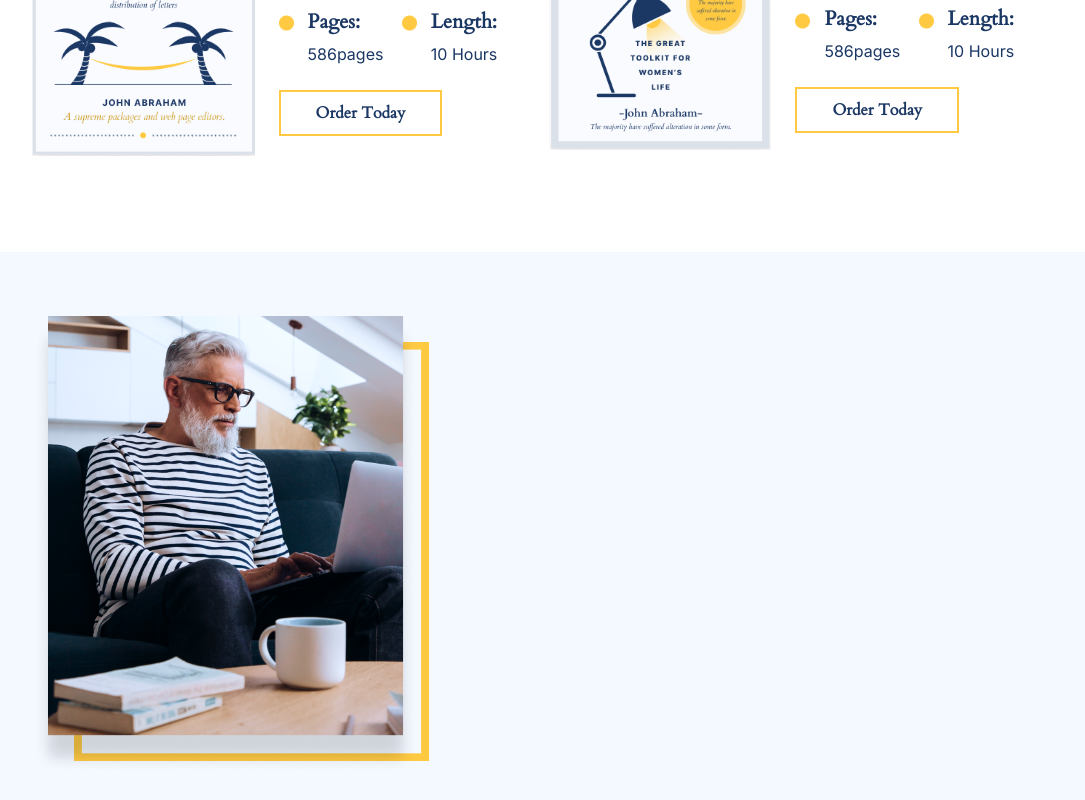
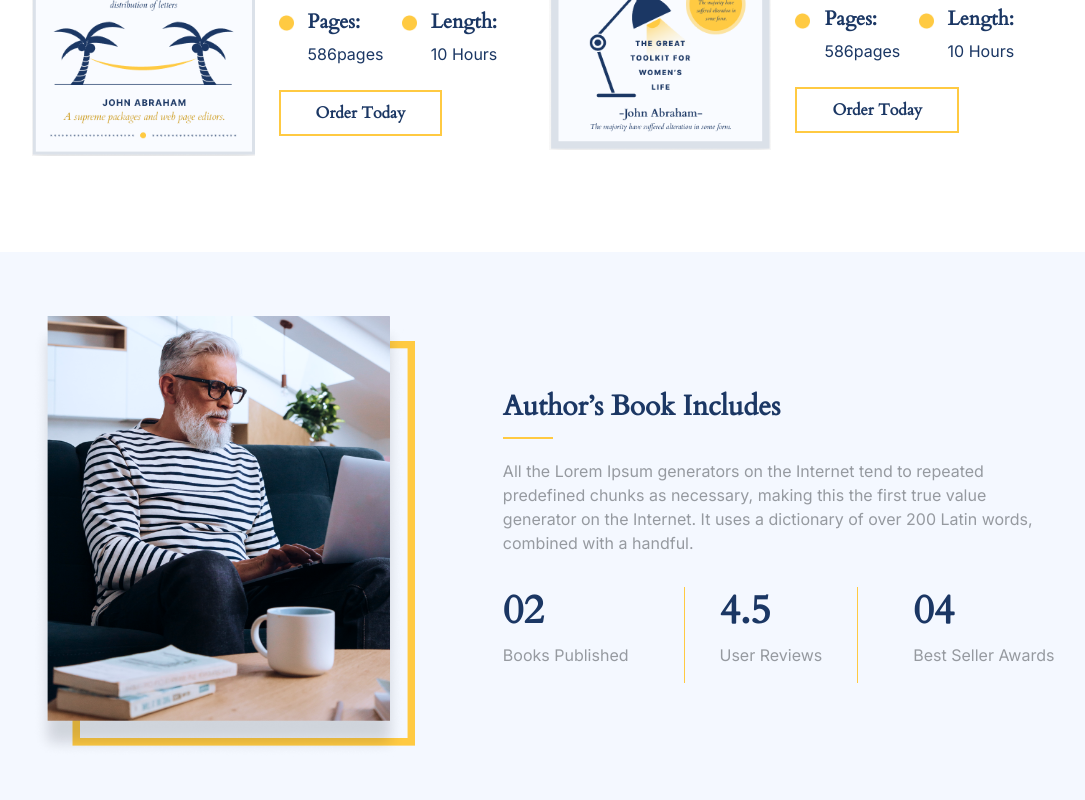
Before and after one commit to KiritoEM/PAGE-BOOK, a React (Create React App) app: page / in a window 1280 px wide. Shown: the part 1131-1931 px from the top of the page, without its empty margins (115-1200 px from the left). Built offline with nearby package versions, Linux system fonts and the light colour scheme.

Commit message:
add counter

```diff
--- a/src/components/About.tsx
+++ b/src/components/About.tsx
@@ -3,7 +3,7 @@ import AboutContent from "./about/AboutContent";
 const About = (): JSX.Element => {
   return (
     <section id="about">
-      <div className="row">
+      <div className="row gx-5">
         <div className="col-5">
           <div className="section-cover">
             <img src="/image/about.png" alt="" />
--- a/src/components/about/AboutContent.tsx
+++ b/src/components/about/AboutContent.tsx
@@ -1,9 +1,40 @@
-const AboutContent = () : JSX.Element => {
-    return (
-        <div className="section-content">
+interface Icount {
+  count: string;
+  text: string;
+  id?: string;
+}
 
-        </div>
-    );
+const AboutContent = (): JSX.Element => {
+  const aboutCount: Icount[] = [
+    { count: "02", text: "Books Published", id: "count-1" },
+    { count: "4.5", text: "User Reviews", id: "count-2" },
+    { count: "04", text: "Best Seller Awards", id: "count-3" },
+  ];
+
+  return (
+    <div className="section-content">
+      <div className="title">
+        <h3>Author’s Book Includes</h3>
+        <div className="line"></div>
+      </div>
+      <div className="text">
+        <p>
+          All the Lorem Ipsum generators on the Internet tend to repeated
+          predefined chunks as necessary, making this the first true value
+          generator on the Internet. It uses a dictionary of over 200 Latin
+          words, combined with a handful.
+        </p>
+      </div>
+      <div className="counter">
+        {aboutCount.map((item, index) => (
+          <div className="item" id={item.id}>
+            <h1>{item.count}</h1>
+            <p>{item.text}</p>
+          </div>
+        ))}
+      </div>
+    </div>
+  );
 };
 
 export default AboutContent;
--- a/src/styles/Home/about/about.scss
+++ b/src/styles/Home/about/about.scss
@@ -1,4 +1,4 @@
-#about{
+#about {
     width: 100%;
     overflow: hidden;
     height: max-content;
@@ -7,14 +7,81 @@
     padding-bottom: 4rem;
     @include container;
 
-     .section-cover{
+    .section-cover {
         width: 100%;
         height: 100%;
 
-         img{
+        img {
             width: 100%;
             height: 100%;
             object-fit: contain;
-         }
-     }
+        }
+    }
+
+    .section-content {
+        margin-left: 40px;
+        height: 100%;
+        width: 100%;
+        display: flex;
+        flex-direction: column;
+        justify-content: center;
+
+        .title {
+            h3 {
+                color: $color-primary;
+                font-family: $font-cardo;
+                font-weight: 600;
+            }
+
+            .line {
+                width: 50px;
+                margin-top: 0.8rem;
+                height: 2px;
+                background-color: $color-secondary;
+            }
+        }
+
+        .text {
+            margin-top: 1.3rem;
+
+            p {
+                color: $gris;
+            }
+        }
+
+        .counter {
+            display: flex;
+            flex-direction: row;
+            gap: 20px;
+
+            .item {
+                margin-top: 1rem;
+
+                h1 {
+                    font-family: $font-cardo;
+                    color: $color-primary;
+                    font-weight: 600;
+                }
+
+                p {
+                    color: $gris;
+                }
+            }
+
+            #count-1{
+                padding-right: 35px;
+            }
+
+            #count-2{
+                padding-left: 35px;
+                padding-right: 35px;
+                border-right: 1px solid $color-secondary;
+                border-left: 1px solid $color-secondary;
+            }
+
+            #count-3{
+                padding-left: 35px;
+            }
+        }
+    }
 }
--- a/src/styles/Home/auth-book/auth-books.scss
+++ b/src/styles/Home/auth-book/auth-books.scss
@@ -23,7 +23,7 @@
         }
 
         .line {
-            width: 36px;
+            width: 40px;
             margin: 0.8rem auto;
             height: 2px;
             background-color: $color-secondary;
```
